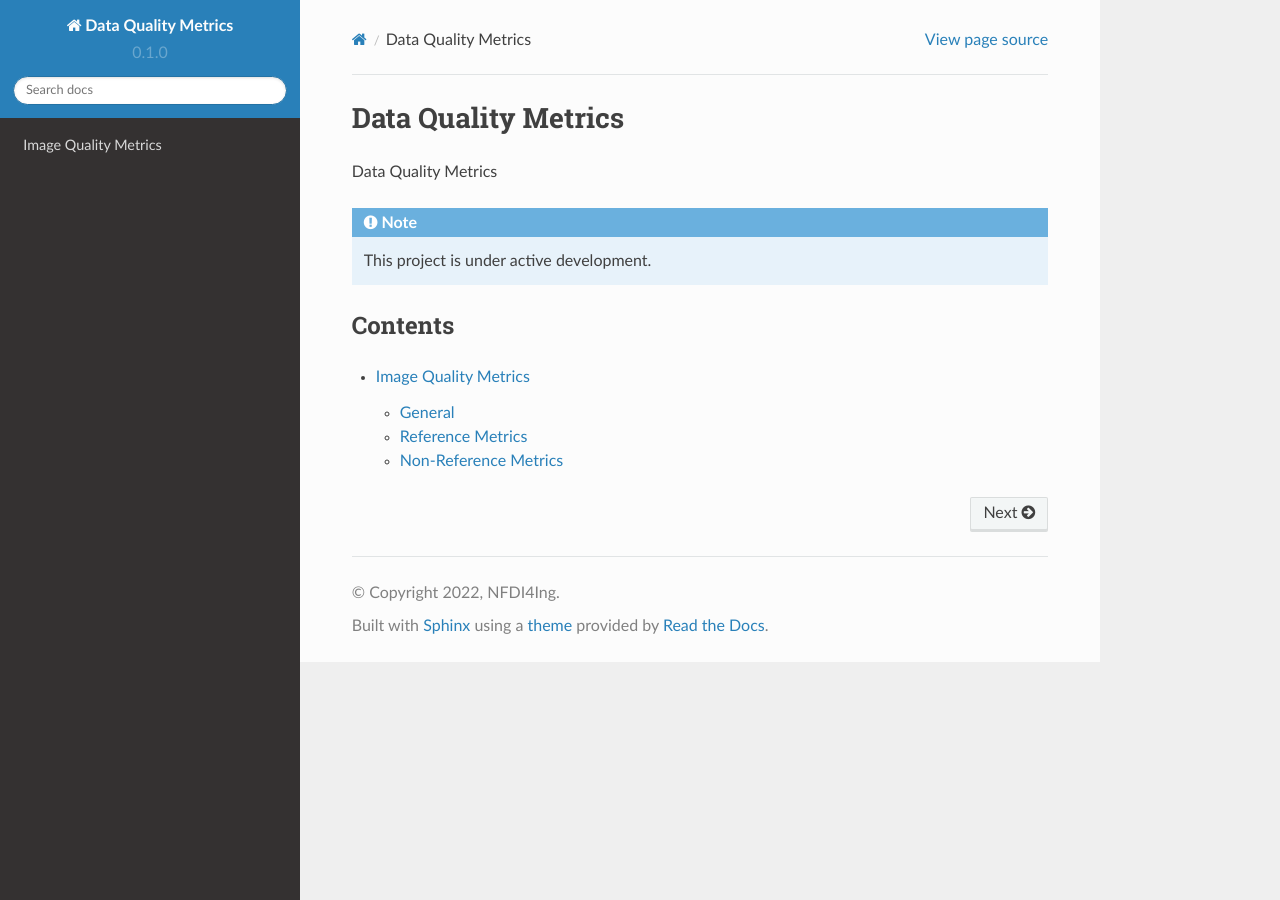
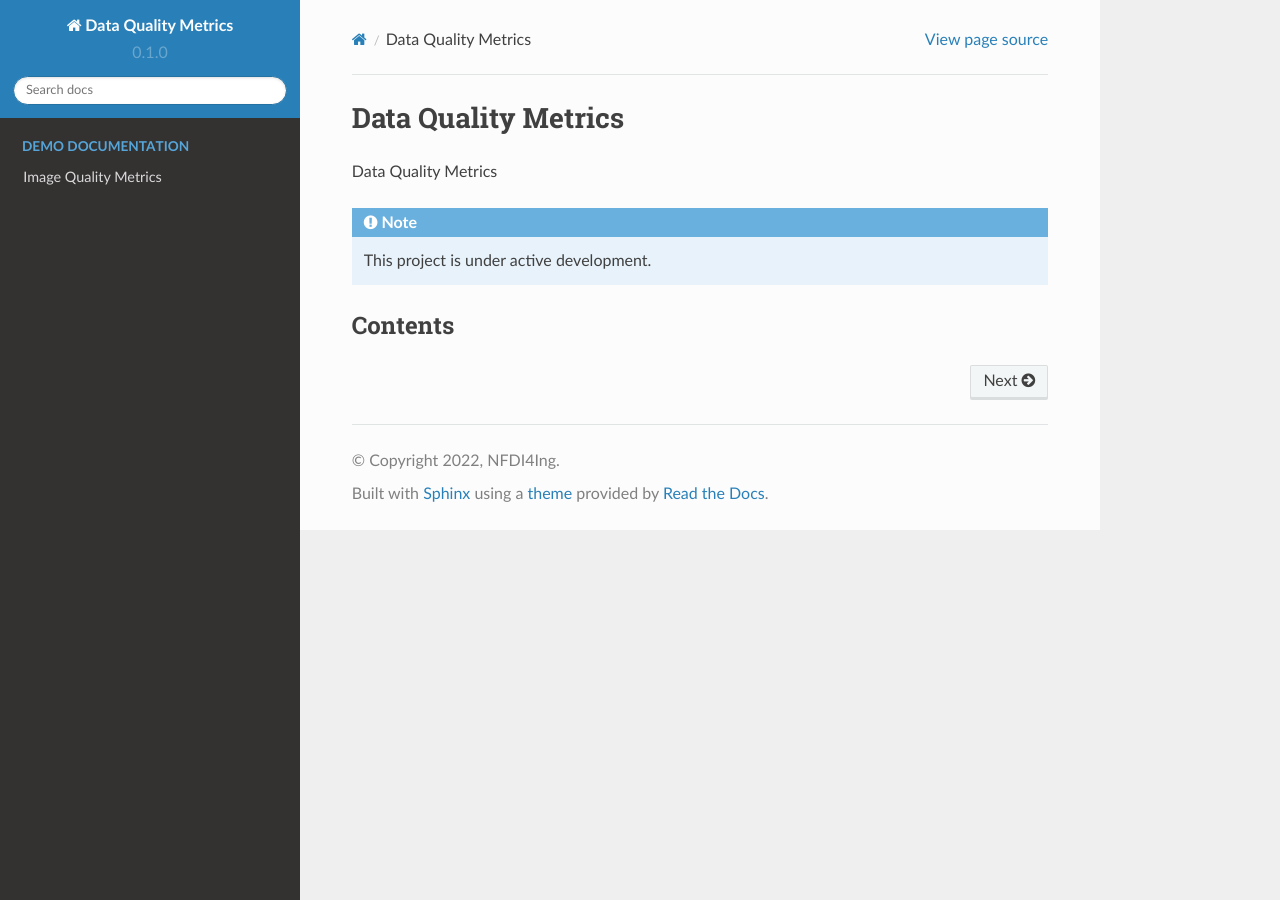
Before and after one commit to HDierend/Data-Quality-Metrics, a Sphinx documentation site: the page built from docs/source/index.rst, in a window 1280 px wide. Built offline with Sphinx 7.4.7 and the Read the Docs theme 2.0.0, drawn with Linux system fonts in a browser that asks for light colours.

Commit message:
Update index.rst
Test neuer Menu-Aufbau

```diff
--- a/docs/source/index.rst
+++ b/docs/source/index.rst
@@ -11,5 +11,8 @@ Contents
 --------
 
 .. toctree::
+    :maxdepth: 2
+    :caption: Demo Documentation
+    :hidden:
 
-   image_quality_metrics
+    image_quality_metrics
```
